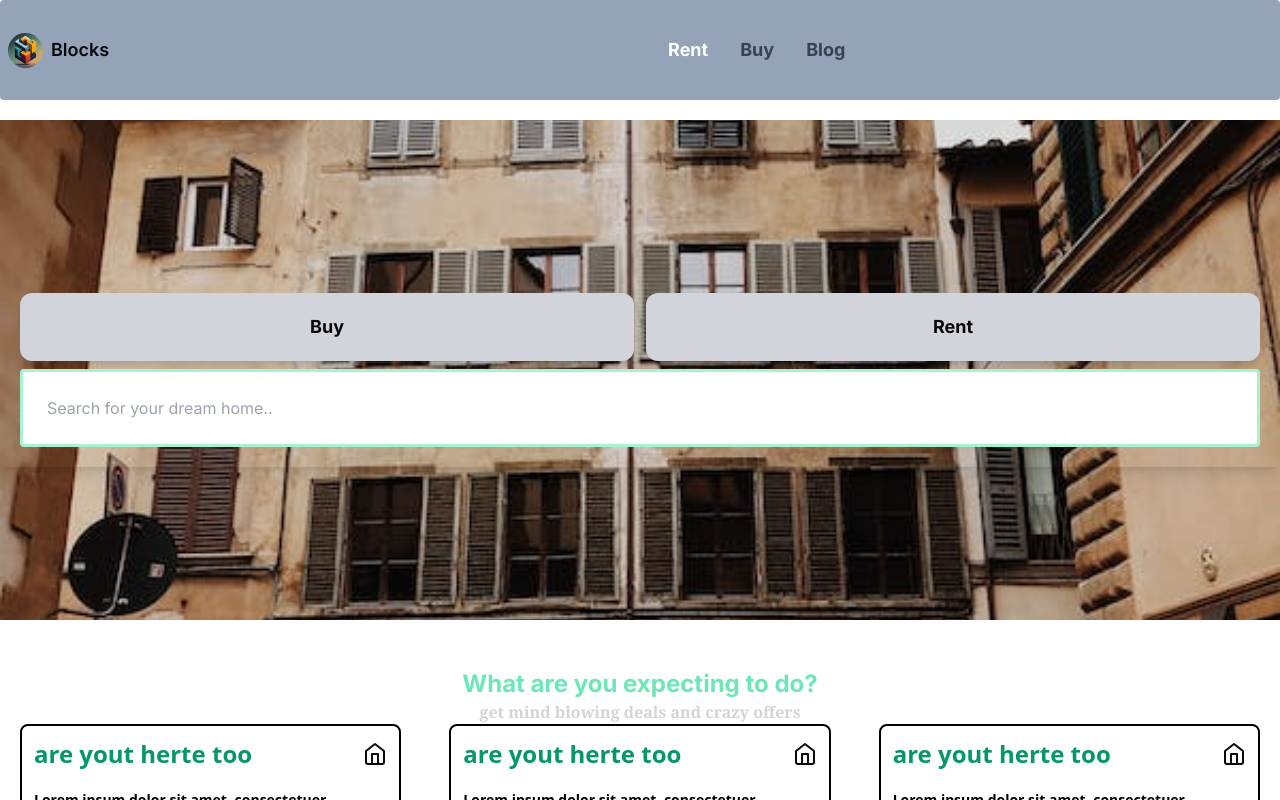
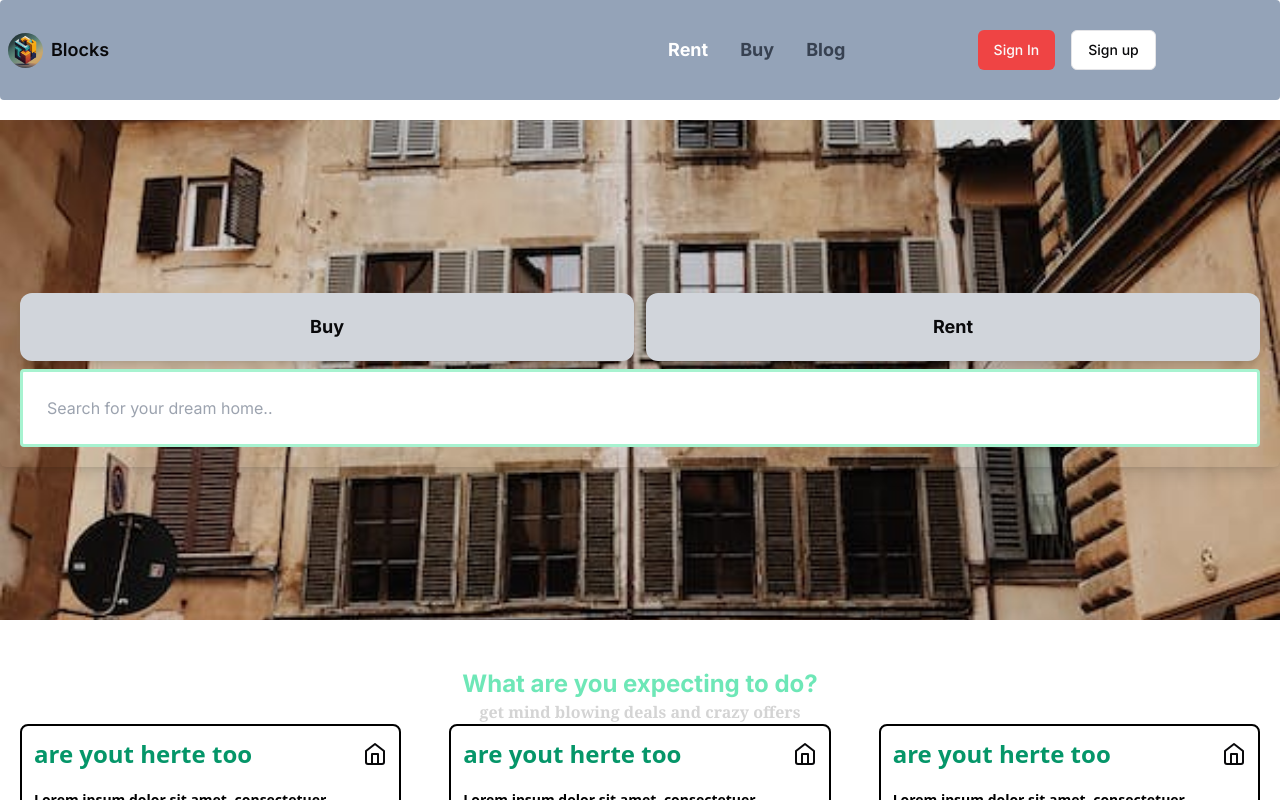
Before and after one commit to Royweru/blocks-real-estate-next-14, a Next.js app: page / in a window 1280 px wide. Shown: the top 800 px of the page. Built offline with nearby package versions, Linux system fonts and the light colour scheme; no server answers.

Commit message:
modified:   components/Navbar/mini-navbar.tsx 	modified:   components/Navbar/user-avatar.tsx

```diff
--- a/components/Navbar/mini-navbar.tsx
+++ b/components/Navbar/mini-navbar.tsx
@@ -1,22 +1,38 @@
-
-
-import { currentUser } from "@clerk/nextjs";
+import { UserButton, currentUser } from "@clerk/nextjs";
 import React, { useState, useCallback } from "react";
 import UserAvatar from "./user-avatar";
+import { Button } from "../ui/button";
+import { PlusCircle } from "lucide-react";
 
-
-
-const MiniNavbar =async () => {
-const user = await currentUser()
-  if(user){
-    return(
-      <UserAvatar />
-    )
+const MiniNavbar = async () => {
+  const user = await currentUser();
+  if (user) {
+    return (
+      <div className=" justify-center items-center">
+        <Button
+          variant="destructive"
+          className=" flex  justify-between w-full items-center"
+        >
+          <div>
+            Create listing
+          </div>
+          <PlusCircle className=" w-5 h-5" />
+        </Button>
+        <UserButton afterSignOutUrl="/" />
+      </div>
+    );
   }
   return (
-   <div className=" relative flex justify-center items-center gap-x-4">
-
-   </div>
+    <div className=" relative flex justify-center items-center gap-x-4">
+   <Button variant="destructive">
+     <a href="/sign-in">
+      Sign In
+     </a>
+   </Button>
+   <Button variant="outline">
+     Sign up
+   </Button>
+    </div>
   );
 };
 
--- a/components/Navbar/user-avatar.tsx
+++ b/components/Navbar/user-avatar.tsx
@@ -1,7 +1,7 @@
-import Image from "next/image";
+
 import React from "react";
 import { UserButton } from "@clerk/nextjs";
-import { Button } from "../ui/button";
+
 interface UserAvatarProps {
   src?: string;
 }
```
